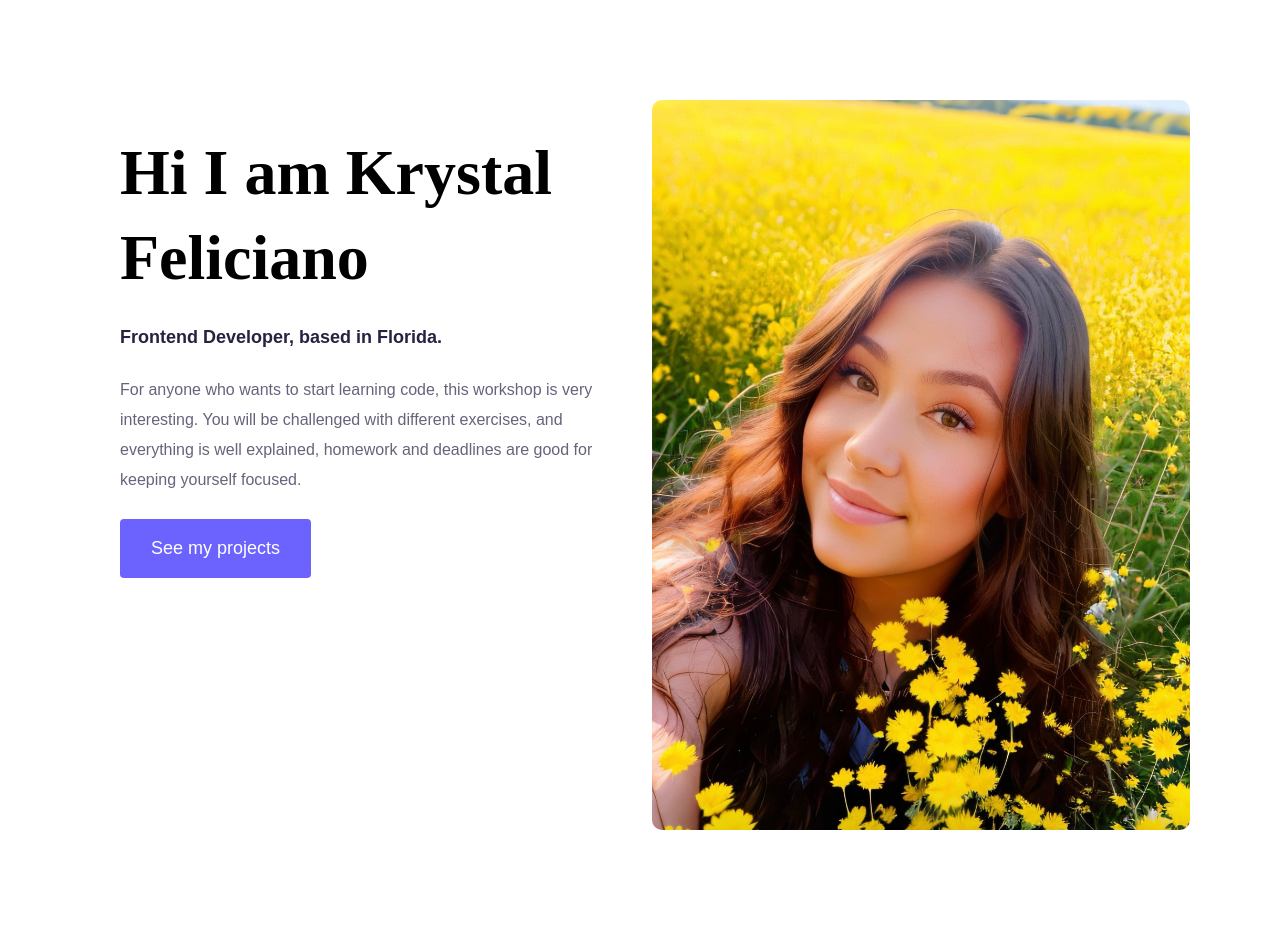
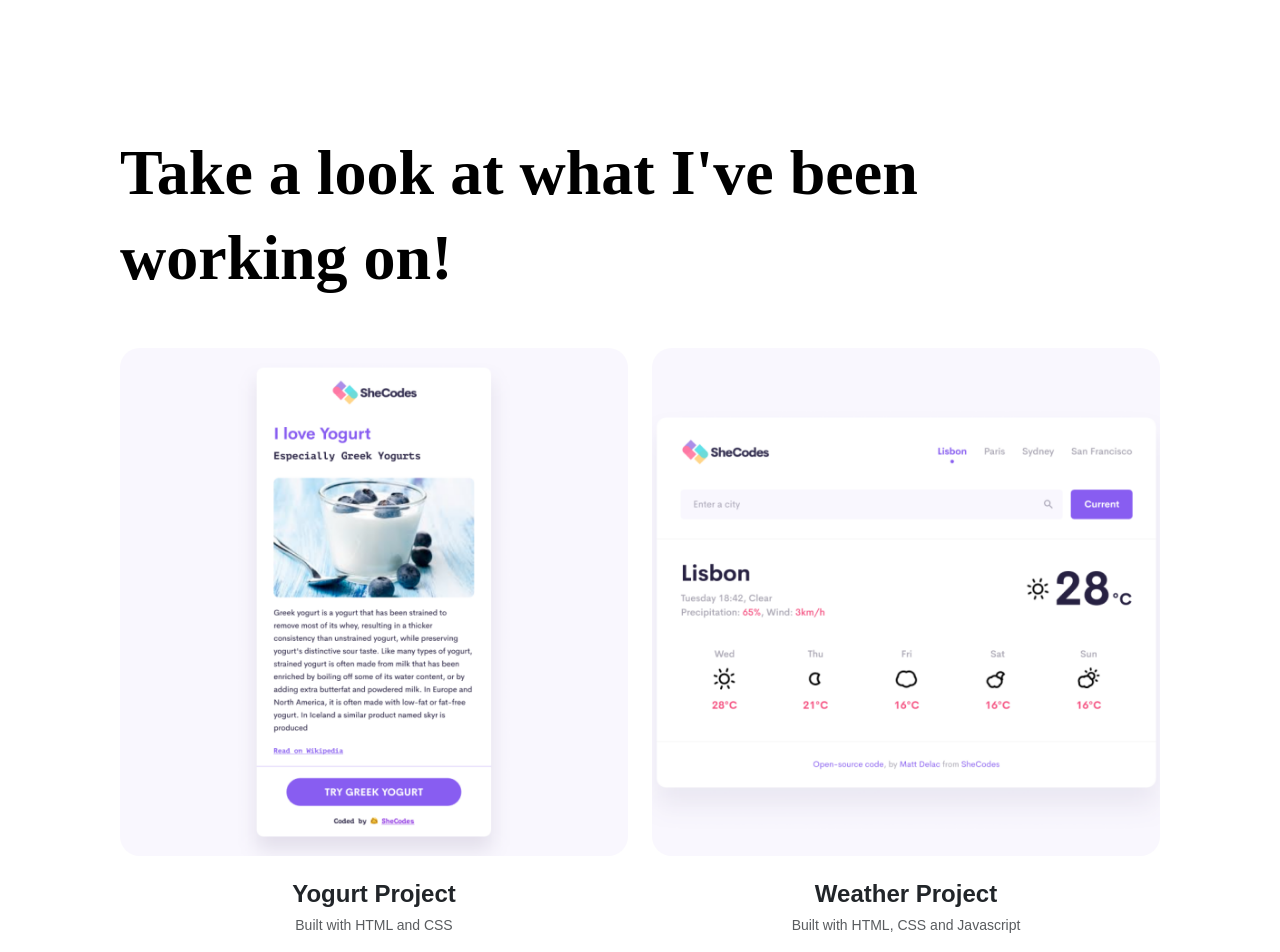
Before and after one commit to Kfeliciano94/Portfolio-project-about, a plain HTML site: page index.html in a window 1280 px wide. Shown: the part 60-1012 px from the top of the page. Drawn offline with nearby package versions, Linux system fonts and the light colour scheme.

Commit message:
added html
added html and css for the (my work) page

```diff
--- a/index.html
+++ b/index.html
@@ -19,27 +19,45 @@
     <link rel="stylesheet" href="src/styles.css" />
   </head>
   <body>
-    <div class="about-section container">
-      <div class="row">
-        <div class="col-6">
-          <div class="about-section-content">
-            <h1 class="mb-4">Hi I am Krystal Feliciano</h1>
-            <h2 class="mb-4">Frontend Developer, based in Florida.</h2>
-            <p class="mb-4">
-              For anyone who wants to start learning code, this workshop is very
-              interesting. You will be challenged with different exercises, and
-              everything is well explained, homework and deadlines are good for
-              keeping yourself focused.
+    <div class="content-container container">
+      <div class="content">
+        <h1 class="mb-5">Take a look at what I've been working on!</h1>
+
+        <div class="row">
+          <div class="col-md-6">
+            <img src="src/images/yogurt.png" class="img-fluid" alt="yogurt" />
+            <h3 class="text-center">Yogurt Project</h3>
+            <p class="text-center text-muted">Built with HTML and CSS</p>
+          </div>
+          <div class="col-md-6">
+            <img src="src/images/weather.png" class="img-fluid" alt="weather" />
+            <h3 class="text-center">Weather Project</h3>
+            <p class="text-center text-muted">
+              Built with HTML, CSS and Javascript
             </p>
-            <a href="" class="btn btn-branding">See my projects</a>
           </div>
-        </div>
-        <div class="col-lg-6">
-          <img
-            src="src/images/profile.jpg"
-            class="img-fluid"
-            alt="profilepic"
-          />
+          <div class="col-md-6">
+            <img
+              src="src/images/dictionary.png"
+              class="img-fluid mt-3"
+              alt="dictionary app"
+            />
+            <h3 class="text-center">Dictionary Project</h3>
+            <p class="text-center text-muted">
+              Built with HTML, CSS and Javascript
+            </p>
+          </div>
+          <div class="col-md-6">
+            <img
+              src="src/images/translator.png"
+              class="img-fluid mt-3"
+              alt="translator app"
+            />
+            <h3 class="text-center">Translator Project</h3>
+            <p class="text-center text-muted">
+              Built with HTML, CSS and Javascript
+            </p>
+          </div>
         </div>
       </div>
     </div>
--- a/src/styles.css
+++ b/src/styles.css
@@ -106,6 +106,7 @@ h2 {
 
 .about-section {
   padding: 160px 20px;
+  color: white;
 }
 
 .about-section-content {
@@ -123,3 +124,46 @@ h2 {
 .about-section img {
   border-radius: 10px;
 }
+
+.content-container {
+  padding: 160px 20px;
+}
+
+.content {
+  text-align: center;
+  padding: 0;
+}
+
+.content h1 {
+  font-size: 64px;
+  line-height: 85px;
+  font-weight: 700;
+  font-family: var(--heading-font-family);
+  text-align: left;
+}
+
+.content h2 {
+  font-size: 64px;
+  font-family: var(--defaul-font-family);
+}
+
+.content h3 {
+  font-size: 24px;
+  line-height: 36px;
+  margin: 20px 0 0;
+  font-family: var(--defaul-font-family);
+  font-weight: 700;
+}
+
+.content p {
+  font-size: 14px;
+  color: rgba(39, 33, 66, 0.7);
+}
+
+.content {
+  margin: 30px;
+}
+
+.content img {
+  border-radius: 20px;
+}
```
Also changed, not shown: src/images/translator.png (added), 3 other files.
